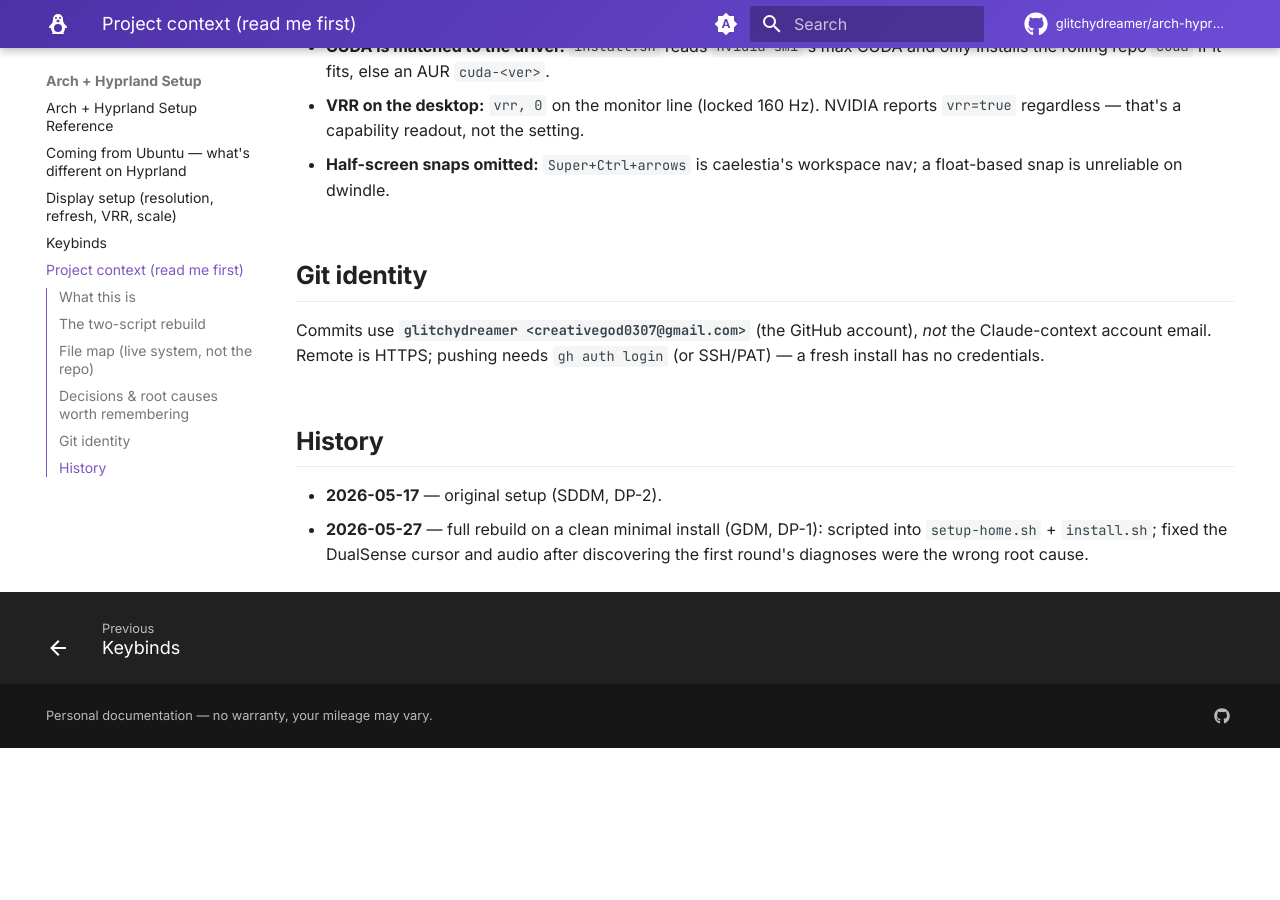
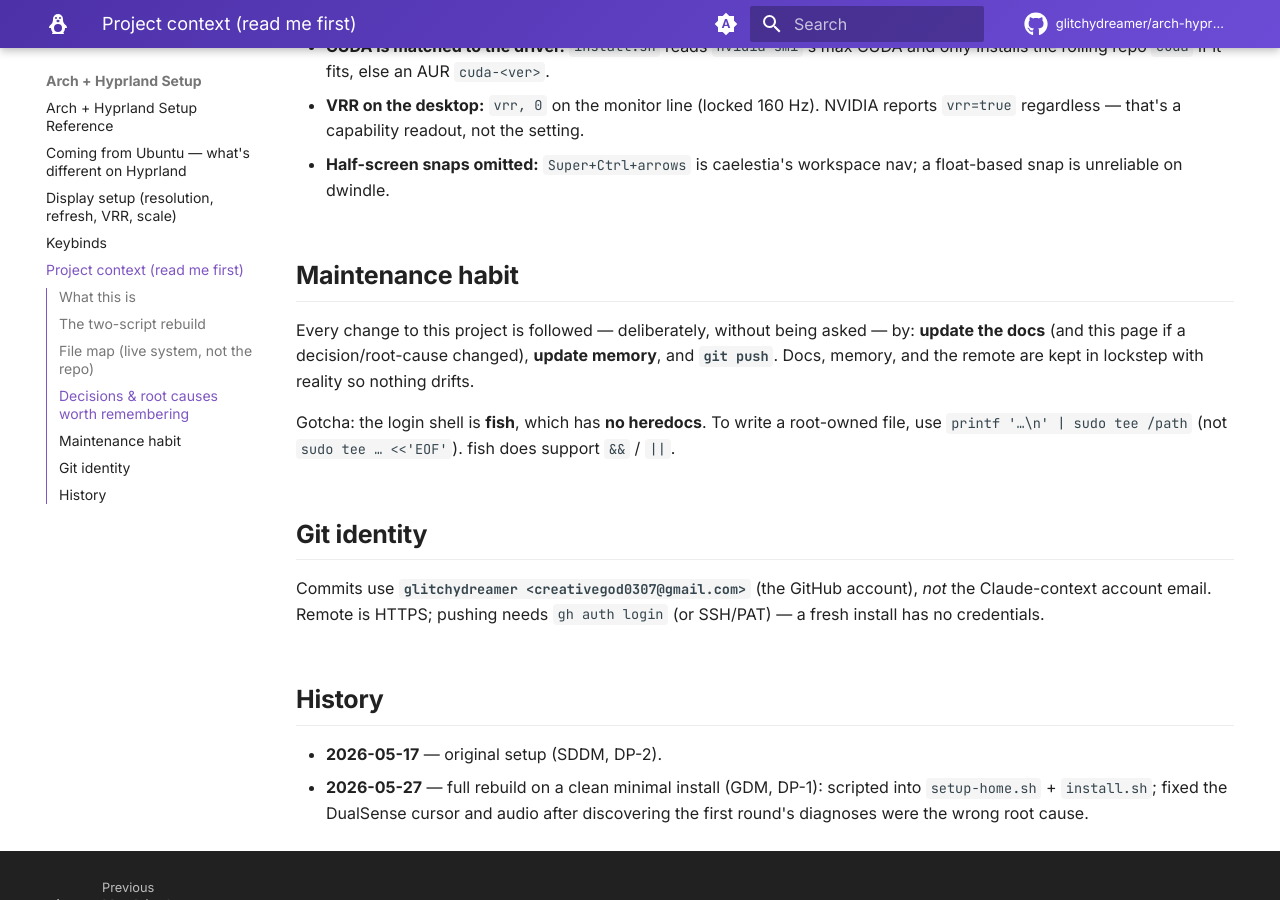
Before and after one commit to glitchydreamer/arch-hyprland-setup, an MkDocs documentation site: the page built from docs/project-context.md, in a window 1280 px wide and 900 px high, scrolled down 2057 px. Built offline with MkDocs 1.6.1 and Material for MkDocs 9.7.7, drawn with Linux system fonts in a browser that asks for light colours; comment, search, counter and statistics services are not loaded; before the commit the page ends 2805 px from its top, so only the background shows below that.

Commit message:
docs(context): record the docs+memory+push maintenance habit + fish/heredoc note
Per standing instruction: after every change, update docs and memory then push.
Also document that the login shell is fish (no heredocs — use printf | sudo tee
for root-owned files).

Co-Authored-By: Claude Opus 4.7 <noreply@anthropic.com>

```diff
--- a/docs/project-context.md
+++ b/docs/project-context.md
@@ -75,6 +75,17 @@ log out/in (fish shell + group changes need a fresh session).
 - **Half-screen snaps omitted:** `Super+Ctrl+arrows` is caelestia's workspace
   nav; a float-based snap is unreliable on dwindle.
 
+## Maintenance habit
+
+Every change to this project is followed — deliberately, without being asked —
+by: **update the docs** (and this page if a decision/root-cause changed),
+**update memory**, and **`git push`**. Docs, memory, and the remote are kept in
+lockstep with reality so nothing drifts.
+
+Gotcha: the login shell is **fish**, which has **no heredocs**. To write a
+root-owned file, use `printf '…\n' | sudo tee /path` (not `sudo tee … <<'EOF'`).
+fish does support `&&` / `||`.
+
 ## Git identity
 
 Commits use **`glitchydreamer <creativegod0307@gmail.com>`** (the GitHub
```
